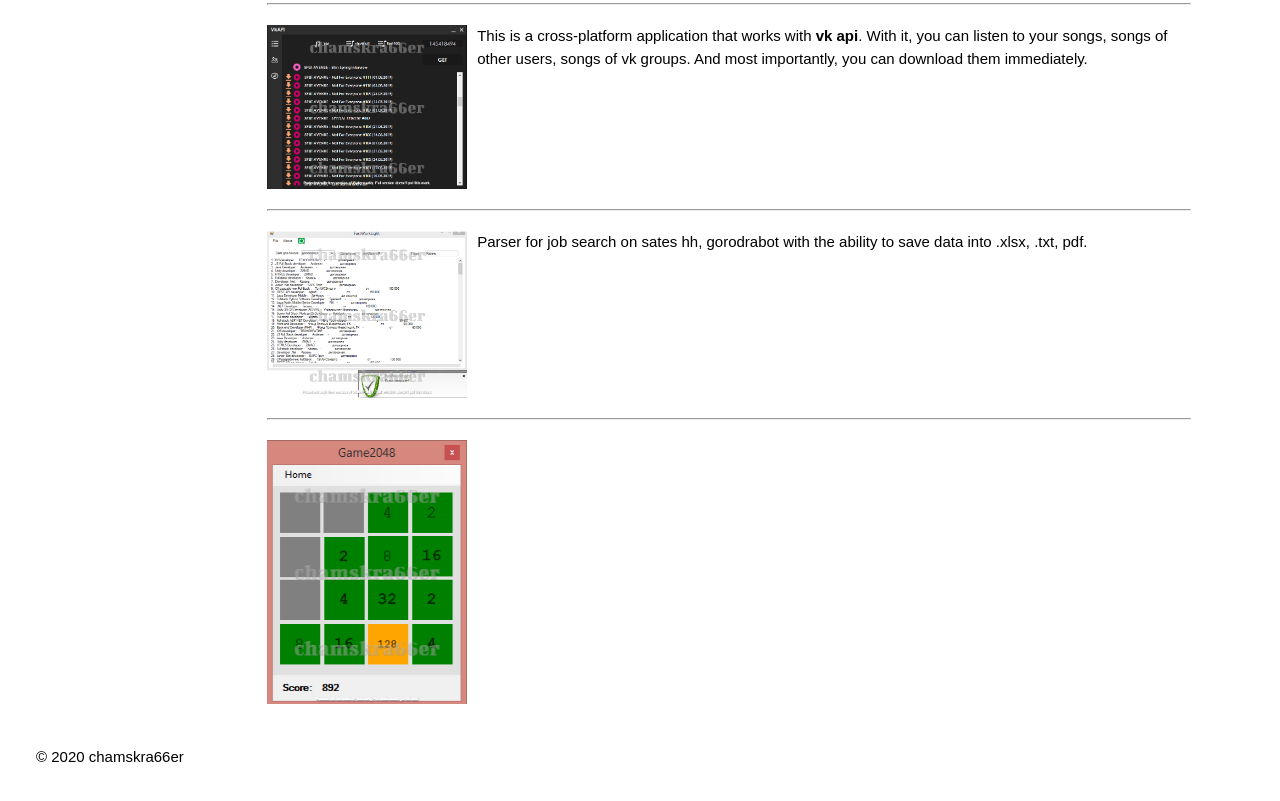
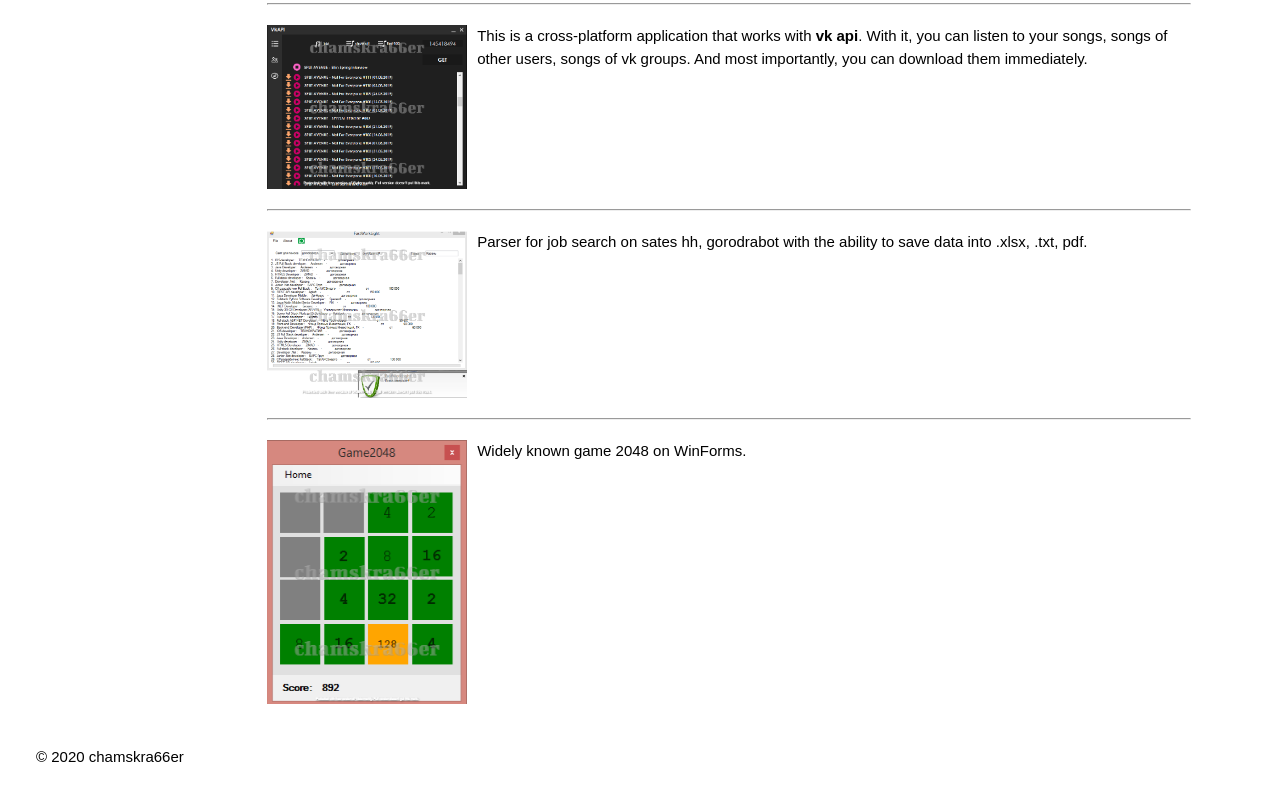
Before and after one commit to chamskra66er/chamskra66er.github.io, a plain HTML site: page index.html in a window 1280 px wide. Shown: the part 977-1778 px from the top of the page. Drawn offline with nearby package versions, Linux system fonts and the light colour scheme; a web font is replaced by a local one.

Commit message:
update index

```diff
--- a/index.html
+++ b/index.html
@@ -112,7 +112,14 @@
                             </a>
                         </div>
                         <hr/>
-                        <div class="img end"><a href="#"><img width="200" src="./image/st/2048.png"/></a></div>
+                        <div class="img end">
+							<a>
+							<img width="200" src="./image/st/2048.png"/>
+							<div class="descrip">
+								Widely known game 2048 on WinForms.
+							</div>
+							</a>
+						</div>
                         <div class="clear"></div>
                     </div>
                 </div>
```
